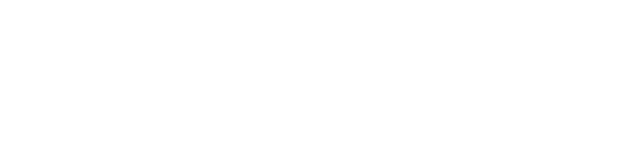
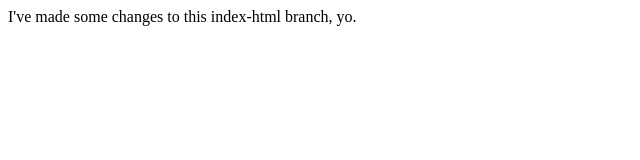
Before and after one commit to Rawrb/crap-portfolio, a plain HTML site: page index.html in a window 1280 px wide. Shown: the whole page, without its empty margins (0-640 px from the left). Drawn offline with Linux system fonts and the light colour scheme.

Commit message:
added index-html

```diff
--- a/index.html
+++ b/index.html
@@ -6,6 +6,6 @@
     <title>Crap portfolio</title>
 </head>
 <body>
-
+    I've made some changes to this index-html branch, yo.
 </body>
 </html>
```
